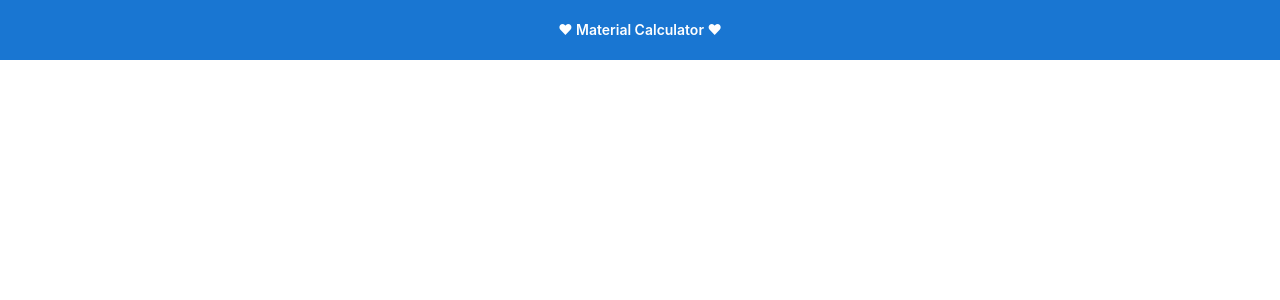
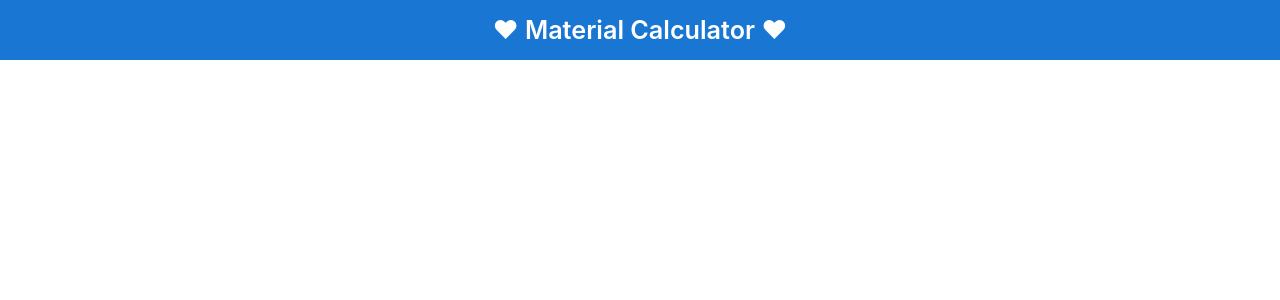
Before and after one commit to PrabhuSuriya/material-calculator, an Angular app: page / in a window 1280 px wide. Shown: the top 300 px of the page. Built offline with nearby package versions, Linux system fonts and the light colour scheme.

Commit message:
increased header font size

```diff
--- a/src/app/app.component.html
+++ b/src/app/app.component.html
@@ -16,7 +16,7 @@
     left: 0;
     right: 0;
     height: 60px;
-    display: flex;
+    font-size: 1.8em;
     align-items: center;
     background-color: #1976d2;
     color: white;
```
